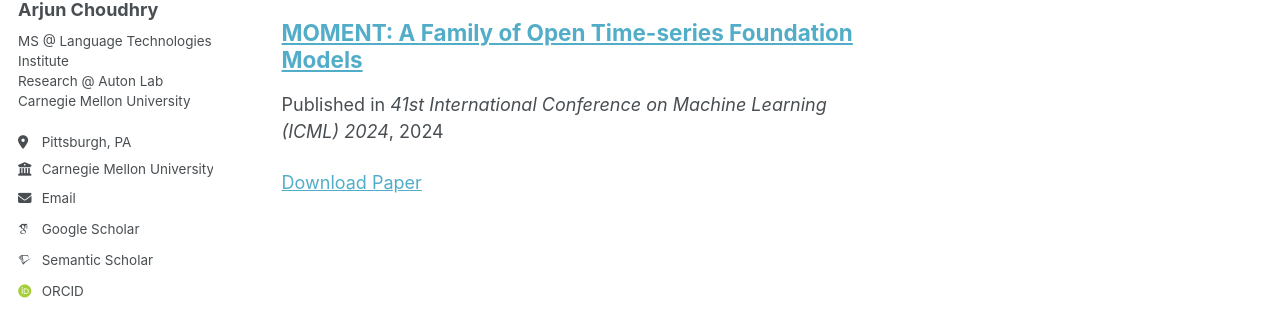
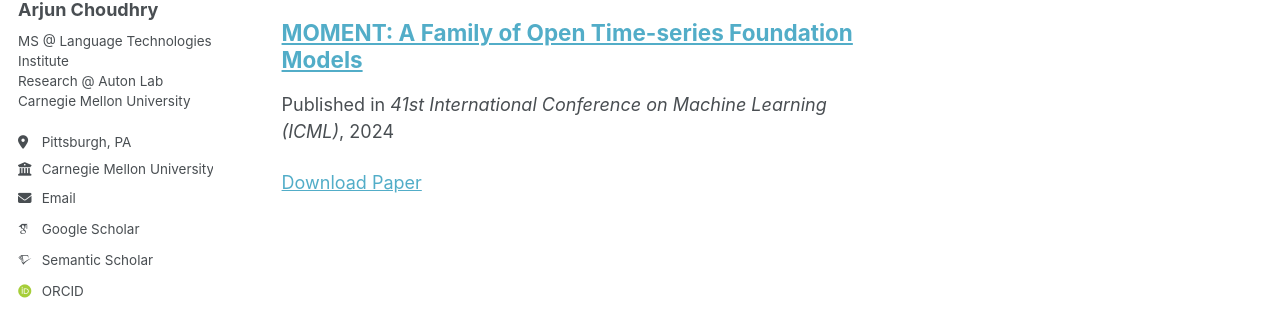
Before and after one commit to Arjun7m/arjun7m.github.io, a Jekyll site: the page built from _pages/publications.html, in a window 1280 px wide. Shown: the part 292-606 px from the top of the page. Built offline with Jekyll 4.4.1, drawn with Linux system fonts in a browser that asks for light colours; some web fonts are replaced.

Commit message:
Update papers

```diff
--- a/_publications/MOMENT_ICML.md
+++ b/_publications/MOMENT_ICML.md
@@ -3,8 +3,8 @@
 collection: publications
 category: paper
 permalink: /publication/MOMENT_ICML.md
-venue: '41st International Conference on Machine Learning (ICML) 2024'
+venue: '41st International Conference on Machine Learning (ICML)'
 date: 2024-02-06
-#authors: "Mononito Goswami, Konrad Szafer*, Arjun Choudhry*, Yifu Cai, Shuo Li, Artur Dubrawski"
+authors: 'Mononito Goswami, Konrad Szafer*, Arjun Choudhry*, Yifu Cai, Shuo Li, Artur Dubrawski'
 paperurl: 'https://openreview.net/forum?id=8MG1dUYeye'
 ---
--- a/markdown_generator/publications.py
+++ b/markdown_generator/publications.py
@@ -72,6 +72,9 @@
 
     md = "---\ntitle: \""   + item.title + '"\n'
 
+    # Add authors field
+    md += "authors: '" + str(item.authors) + "'\n"
+
     md += """collection: publications"""
 
     md += """\npermalink: /publication/""" + html_filename
```
